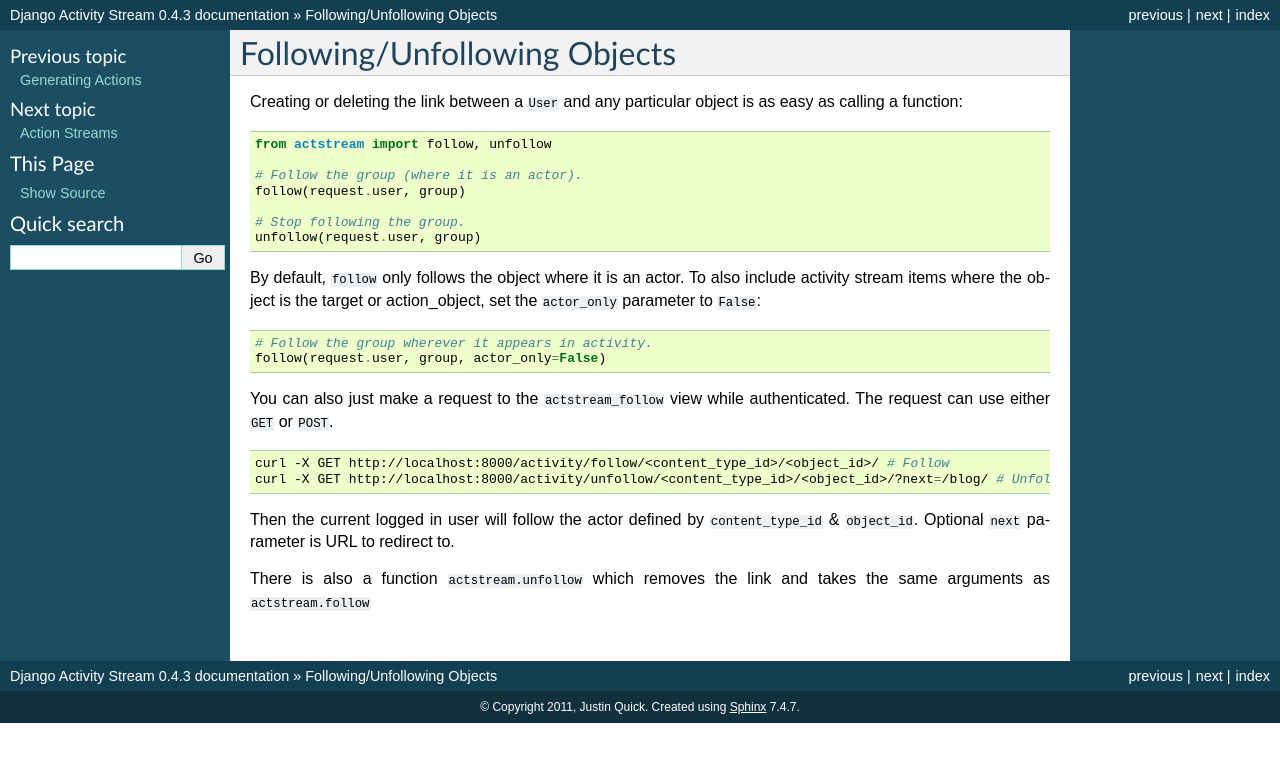
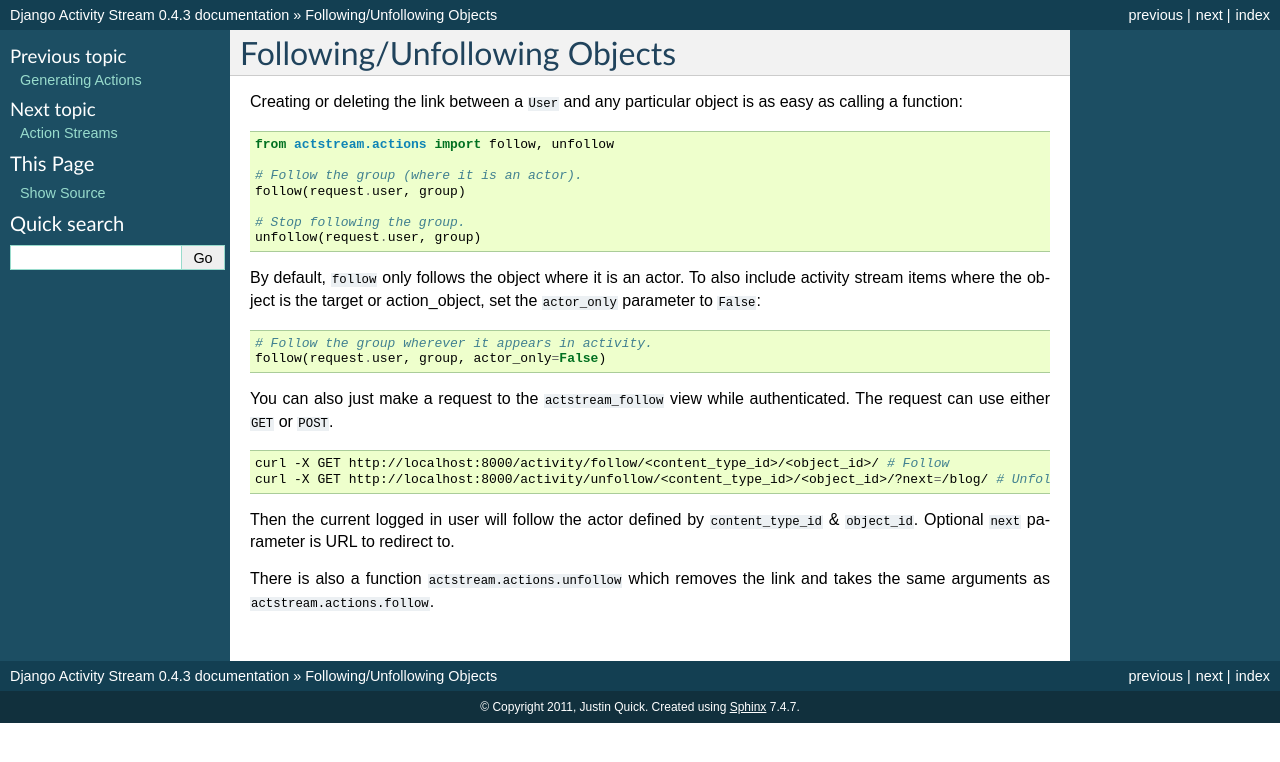
Before and after one commit to justquick/django-activity-stream, a Sphinx documentation site: the page built from docs/source/follow.rst, in a window 1280 px wide. Shown: the top 762 px of the page. Built offline with Sphinx 7.4.7, drawn with Linux system fonts in a browser that asks for light colours.

Commit message:
Fix documentation for follow/unfollow imports.

```diff
--- a/docs/source/follow.rst
+++ b/docs/source/follow.rst
@@ -5,7 +5,7 @@
 
 .. code-block:: python
 
-    from actstream import follow, unfollow
+    from actstream.actions import follow, unfollow
 
     # Follow the group (where it is an actor).
     follow(request.user, group)
@@ -32,4 +32,4 @@
 
 Then the current logged in user will follow the actor defined by ``content_type_id`` & ``object_id``. Optional ``next`` parameter is URL to redirect to.
 
-There is also a function ``actstream.unfollow`` which removes the link and takes the same arguments as ``actstream.follow``
+There is also a function ``actstream.actions.unfollow`` which removes the link and takes the same arguments as ``actstream.actions.follow``.
```
